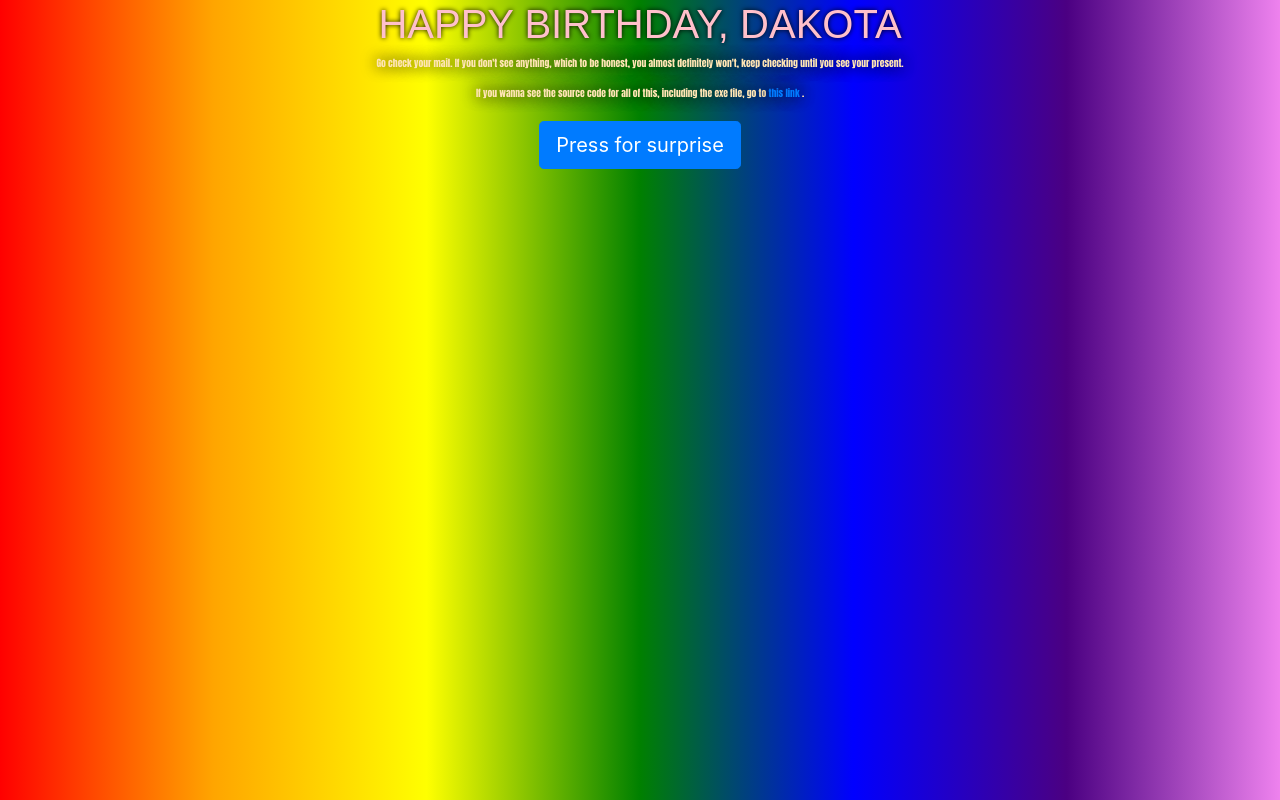
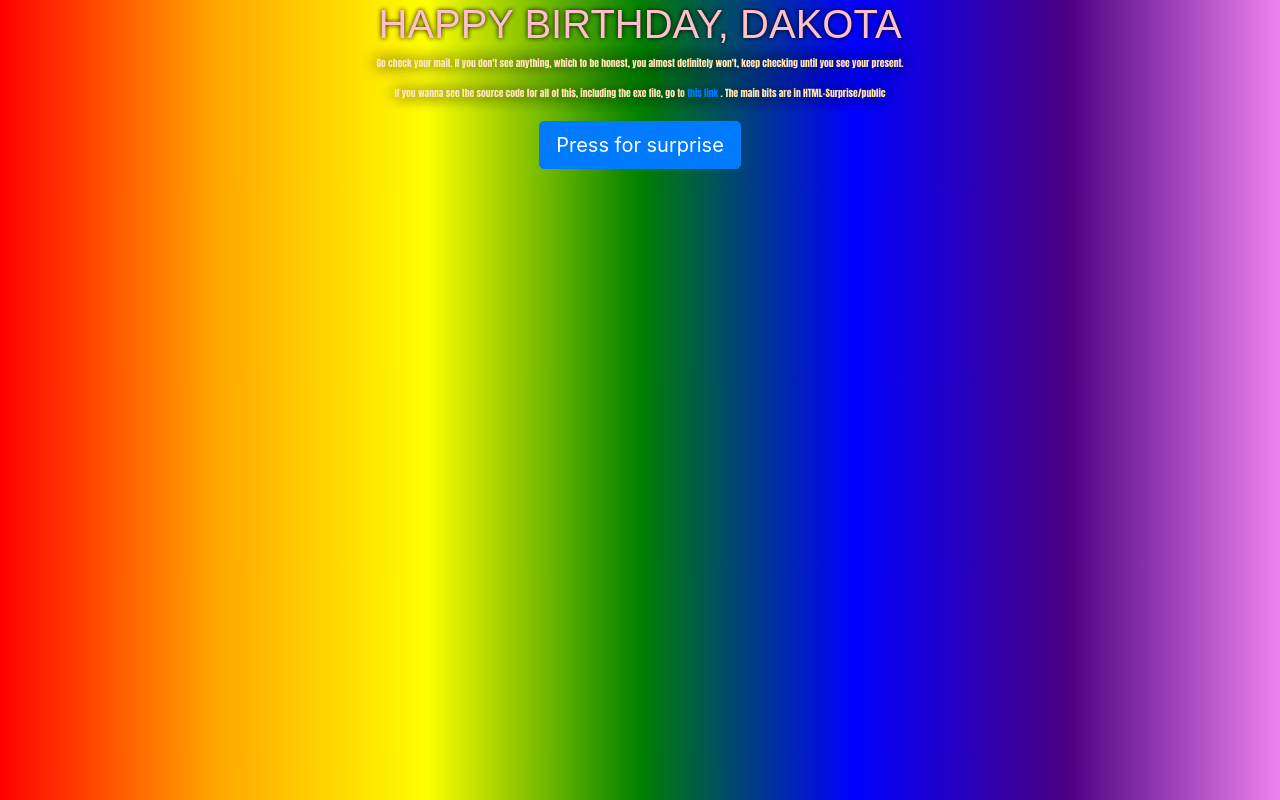
Before and after one commit to Lotrius/Dakota-Surprise, a website: page HTML-Surprise/public/index.html in a window 1280 px wide. Drawn offline with nearby package versions, Linux system fonts and the light colour scheme; a web font is replaced by a local one.

Commit message:
changed text a bit

```diff
--- a/HTML-Surprise/public/index.html
+++ b/HTML-Surprise/public/index.html
@@ -18,7 +18,7 @@
       <p>If you wanna see the source code for all of this, including the exe file, go to
         <a href="https://github.com/Somesk278/Dakota-Birthday"
         target="_blank">this link
-      </a>.</p>
+      </a>. The main bits are in HTML-Surprise/public</p>
     </div>
     <div class="button">
       <button type="button" class="btn btn-primary btn-lg" id="surprise">Press for surprise</button>
```
Also changed, not shown: HTML-Surprise/ocelot1.jpg (deleted).
